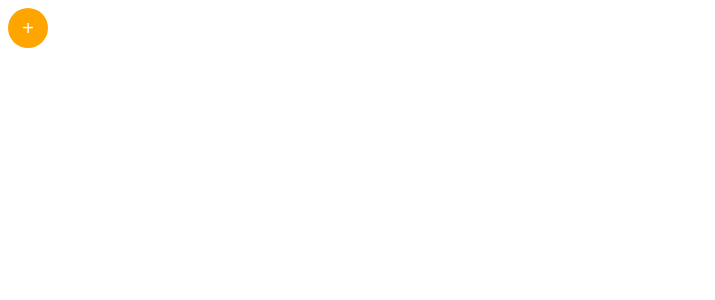
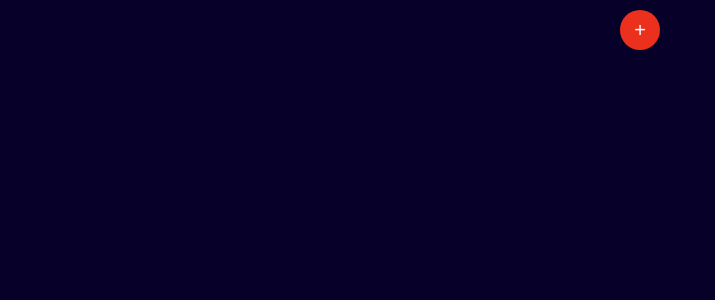
Before and after one commit to mrVandermond/test_task_wisebits, a Svelte app: page / in a window 1280 px wide. Shown: the top 300 px of the page, without its empty margins (0-715 px from the left). Built offline with nearby package versions, Linux system fonts and the light colour scheme.

Commit message:
added some styling

```diff
--- a/src/components/App.svelte
+++ b/src/components/App.svelte
@@ -1,8 +1,17 @@
-<Button />
+<div class="wrapper">
+    <Button />
+</div>
 
 <script lang="ts">
 import Button from '@/components/Button.svelte';
 </script>
 
 <style lang="less">
+    .wrapper {
+      width: 320px;
+      margin: auto;
+      padding: 10px 15px;
+      display: flex;
+      justify-content: center;
+    }
 </style>
--- a/src/components/Button.svelte
+++ b/src/components/Button.svelte
@@ -7,11 +7,16 @@
       border: none;
       border-radius: 50%;
       color: white;
-      background-color: orange;
+      background-color: rgb(235, 48, 30);
       font-size: 20px;
       user-select: none;
       outline: none;
       cursor: pointer;
       -webkit-tap-highlight-color: transparent;
+      transition: background-color .3s ease-in-out;
+
+      &:hover {
+        background-color: rgb(148, 31, 18);
+      }
     }
 </style>
--- a/src/index.ts
+++ b/src/index.ts
@@ -1,4 +1,5 @@
 import App from '@/components/App.svelte';
+import '@/styles/common.css';
 
 export default new App({
   target: document.body,
--- /dev/null
+++ b/src/styles/common.css
@@ -0,0 +1,8 @@
+* {
+    box-sizing: border-box;
+}
+
+body {
+    margin: 0;
+    background-color: rgb(7, 0, 40);
+}
--- a/webpack.config.js
+++ b/webpack.config.js
@@ -30,9 +30,6 @@ module.exports = {
         use: {
           loader: 'svelte-loader',
           options: {
-            compilerOptions: {
-              // css: false,
-            },
             emitCss: true,
             preprocess: SveltePreprocess(),
           }
```
